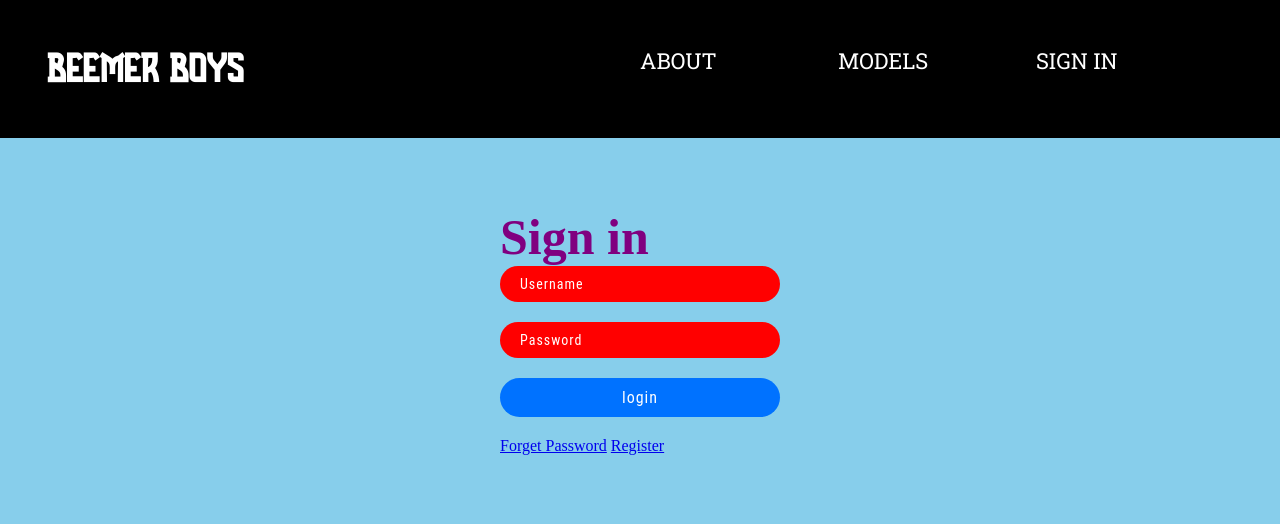
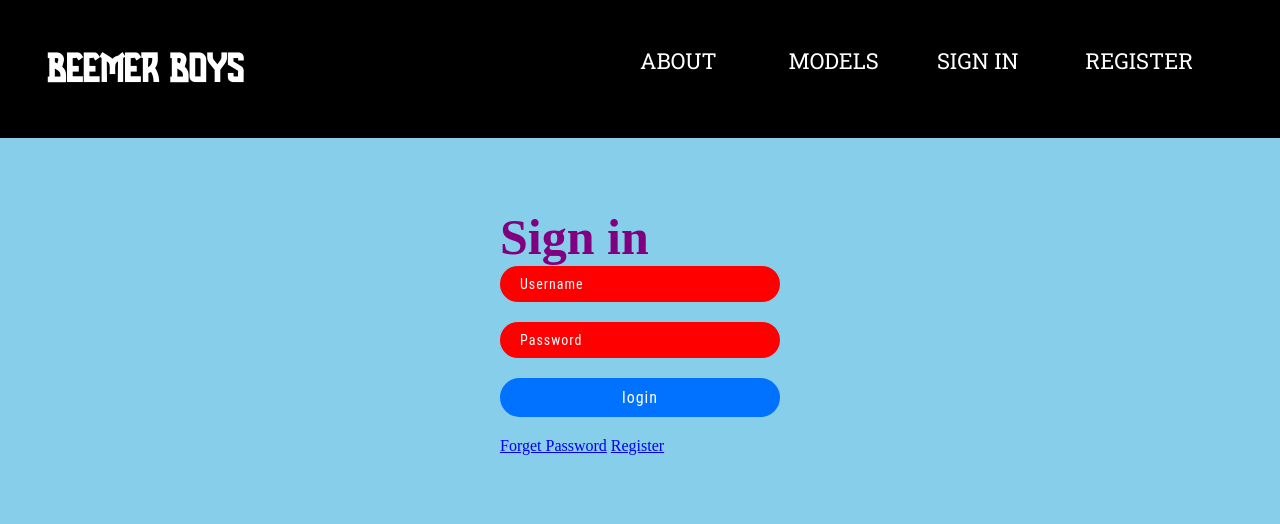
Before and after one commit to blahahaha13/project-2, a Django app: page /accounts/login/ in a window 1280 px wide. Shown: the top 524 px of the page. Run offline with Django 3.2, Linux system fonts and the light colour scheme; some libraries are stand-ins or nearby versions.

Commit message:
login required stuff

```diff
--- a/accounts/views.py
+++ b/accounts/views.py
@@ -19,7 +19,7 @@ def login(request):
 
 def logout(request):
   auth.logout(request)
-  return redirect('home')
+  return redirect('landing')
 
 def register(request):
   if request.method == 'POST':
--- a/motorcycle/templates/base.html
+++ b/motorcycle/templates/base.html
@@ -20,9 +20,16 @@
   <header>
     <span class="bb-logo">BEEMER BOYS</span>
     <ul class='header'>
-      <li><a class="nav-link" href="{% url 'about' %}">ABOUT</a></li>
-      <li><a class="nav-link" href="{% url 'models' %}">MODELS</a></li>
-      <li><a class="nav-link" href="{% url 'login' %}">SIGN IN</a></li>
+      {% if user.is_authenticated %}
+        <li><a class="nav-link" href="{% url 'about' %}">ABOUT</a></li>
+        <li><a class="nav-link" href="{% url 'models' %}">MODELS</a></li>
+        <li><a class="nav-link" href="{% url 'logout' %}">LOGOUT</a></li>
+      {% else %}
+        <li><a class="nav-link" href="{% url 'about' %}">ABOUT</a></li>
+        <li><a class="nav-link" href="{% url 'models' %}">MODELS</a></li>
+        <li><a class="nav-link" href="{% url 'login' %}">SIGN IN</a></li>
+        <li><a class="nav-link" href="{% url 'register' %}">REGISTER</a></li>
+      {% endif %}
     </ul>
   </header>
 {% block content %}
--- a/motorcycle/templates/form.html
+++ b/motorcycle/templates/form.html
@@ -15,7 +15,7 @@
         <input type="password" name="password" placeholder="Password" minlength="4">
         <input type="submit" name="" value="login">
       </form>
-      <a href="#"> Forget Password</a> <a href="/register">Register</a>
+      <a href="#"> Forget Password</a> <a href="{% url 'register' %}">Register</a>
     </div>
   </div>
 </section>
--- a/motorcycle/views.py
+++ b/motorcycle/views.py
@@ -1,10 +1,11 @@
-from django.shortcuts import render, redirect
+from django.shortcuts import render, redirect, get_object_or_404
 from django.contrib.auth.models import User
 from django.views.generic.base import TemplateView
 from django.contrib import auth
 from .models import Reciept, Motorcycle
 from django.template import RequestContext
 from django.contrib.auth import authenticate, login
+from django.contrib.auth.decorators import login_required
 
 import datetime
 import stripe
@@ -24,8 +25,9 @@ def models(request):
   motorcycles = Motorcycle.objects.all()
   return render(request, 'models.html', {'motorcycles': motorcycles})
 
+@login_required
 def modelinfo(request, motorcycle_id):
-  motorcycle = Motorcycle.objects.get(id=motorcycle_id)
+  motorcycle = get_object_or_404(Motorcycle, id=motorcycle_id)
   return render(request, 'modelinfo.html', {'motorcycle': motorcycle})
 
 def charge(request):
```
